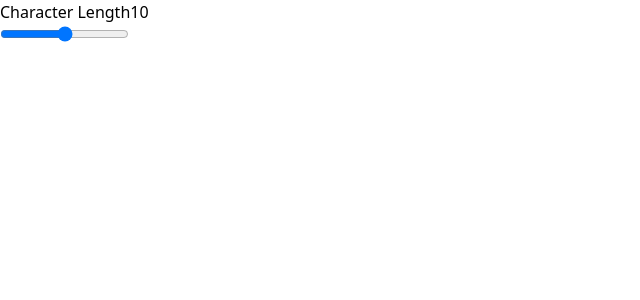
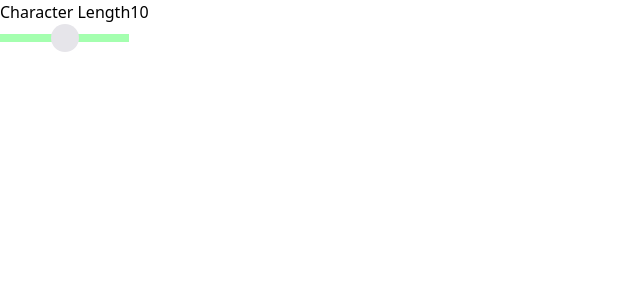
Before and after one commit to MikeG404/password-generator, a React (Vite) app: page / in a window 1280 px wide. Shown: the top 300 px of the page, without its empty margins (0-640 px from the left). Built offline with nearby package versions, Linux system fonts and the light colour scheme.

Commit message:
Slider started

```diff
--- a/src/App.jsx
+++ b/src/App.jsx
@@ -5,7 +5,6 @@ function App() {
 
   return (
     <main>
-
         <Slider />
     </main>
   )
--- a/src/components/Slider.jsx
+++ b/src/components/Slider.jsx
@@ -27,7 +27,9 @@ export default function Slider() {
             min={values.min}
             max={values.max}
             value={values.currentValue}
-            onChange={handleChange}/>
+            onChange={handleChange}
+            className='slider'
+        />
     </div>
   )
 }
--- a/src/index.css
+++ b/src/index.css
@@ -10,7 +10,7 @@
   --grey-600: #817D92;
   --grey-200: #E6E5EA;
 
-  --green-200: ;
+  --green-200: #A4FFAF;
   --orange-400: ;
   --red-500: ;
   --linear-gradient-black: linear-gradient(90deg,rgba(20, 19, 27, 1) 0%, rgba(8, 7, 11, 1) 100%);
@@ -67,3 +67,25 @@
   line-height: var(--preset-4-line-height);
   letter-spacing: var(--tracking);
 }
+
+.bg-neon {
+  background-color: var(--color-green-200);
+}
+
+.slider {
+  -webkit-appearance: none;
+  background-color: var(--green-200);
+  height: 8px;
+}
+
+.slider::-webkit-slider-runnable-track {
+  background-color: ;
+}
+
+.slider::-webkit-slider-thumb {
+  -webkit-appearance: none;
+  background-color: var(--grey-200);
+  height: 28px;
+  width: 28px;
+  border-radius: 50%;
+}
```
